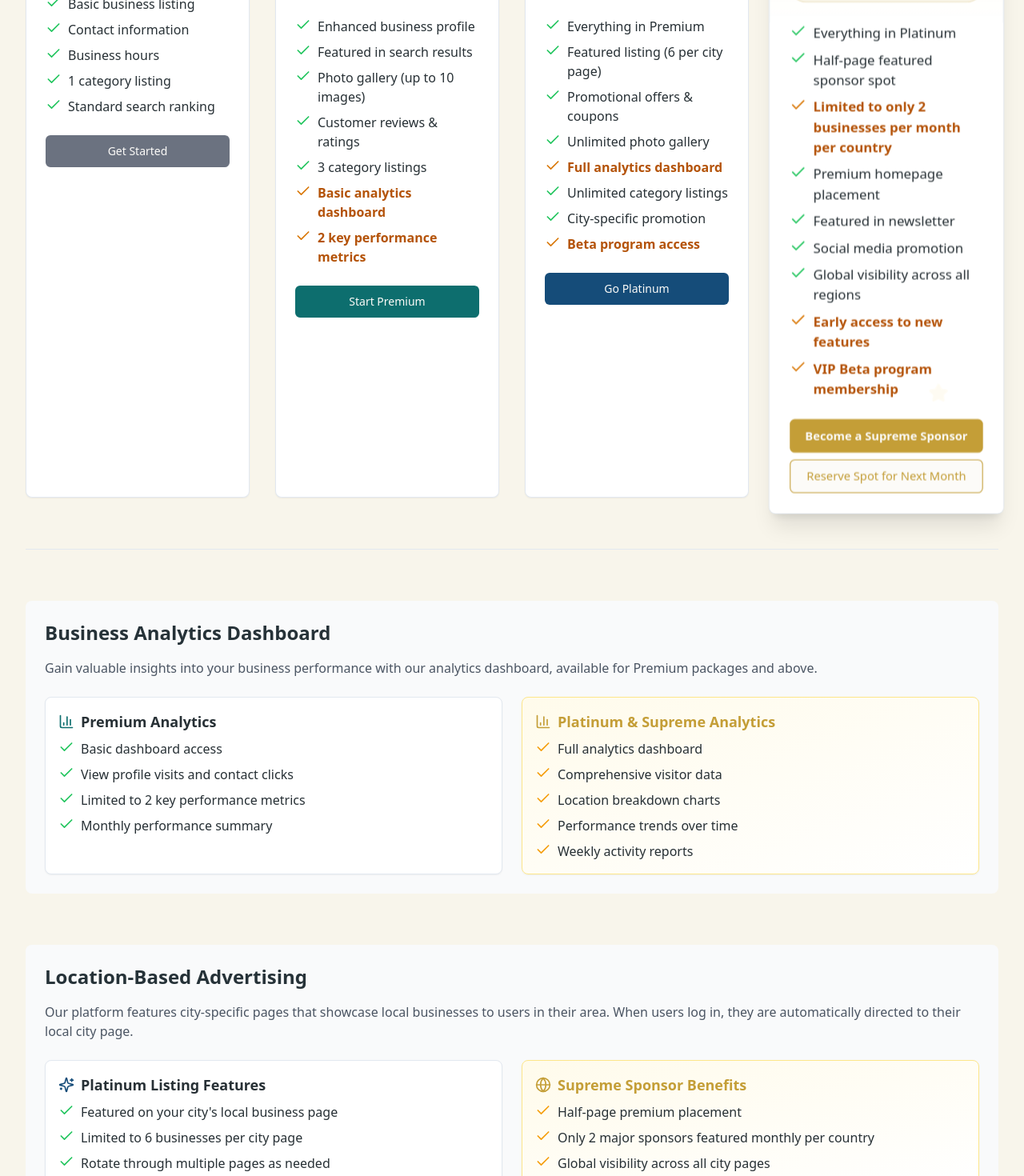
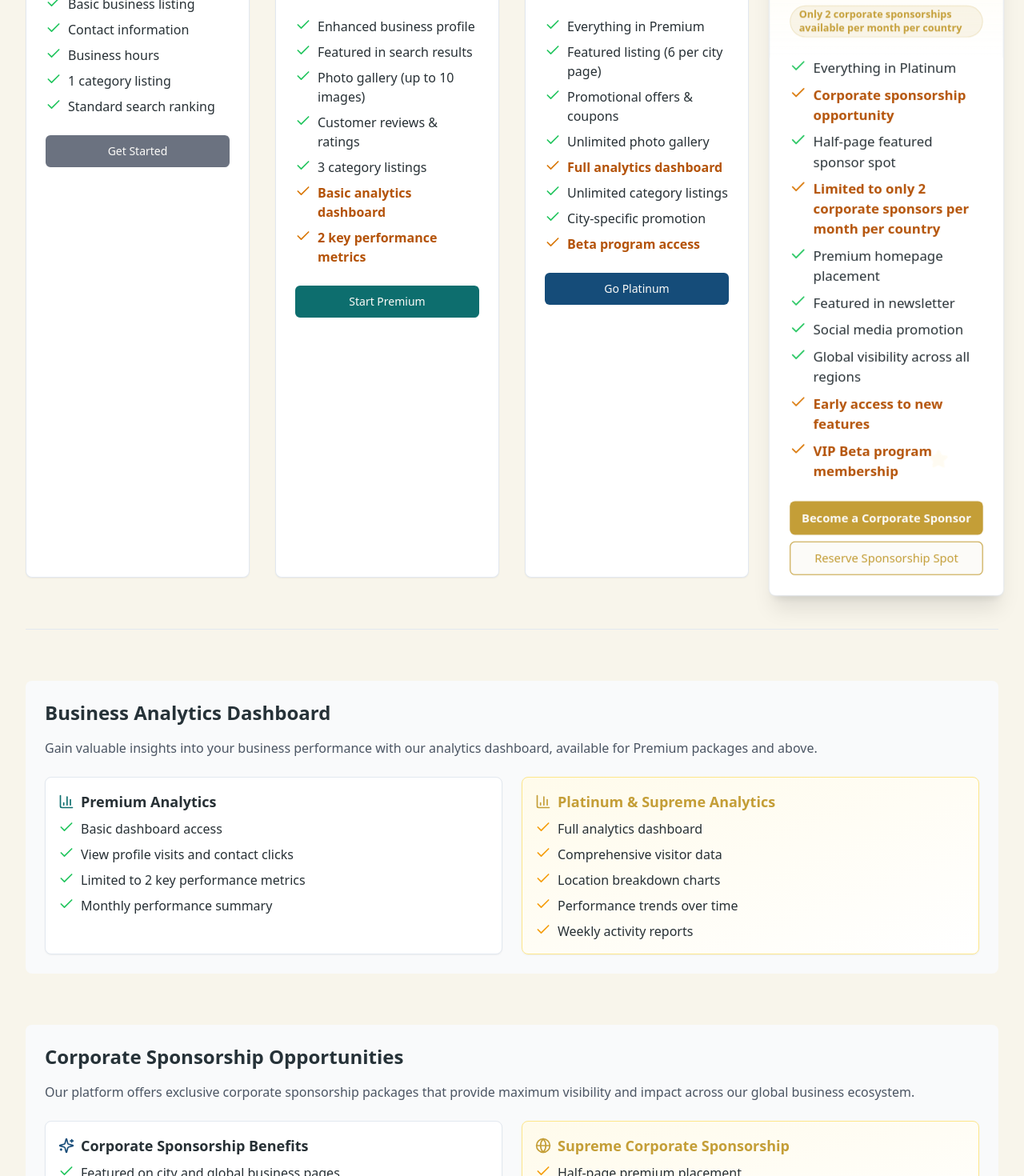
Before and after one commit to Ummahconnects/UmmahRES, a React (Vite) app: page /packages in a window 1280 px wide. Shown: the part 560-2030 px from the top of the page at 80% size. Built offline with nearby package versions, Linux system fonts and the light colour scheme; a web font is replaced by a local one.

Commit message:
Refactor: Update package card to use corporation

```diff
--- a/src/components/home/MajorSponsorCampaign.tsx
+++ b/src/components/home/MajorSponsorCampaign.tsx
@@ -1,4 +1,3 @@
-
 import { useState, useEffect } from "react";
 import { Link } from "react-router-dom";
 import { Button } from "@/components/ui/button";
@@ -20,7 +19,6 @@ interface SponsorData {
   tagline: string;
 }
 
-// Sample sponsor data - in a real app, this would come from an API or database
 const sponsorData: SponsorData[] = [
   {
     id: "1",
@@ -44,7 +42,6 @@ const MajorSponsorCampaign = () => {
   const [currentSponsor, setCurrentSponsor] = useState<SponsorData>(sponsorData[0]);
   const [animating, setAnimating] = useState(false);
 
-  // Rotate between sponsors automatically
   useEffect(() => {
     if (sponsorData.length <= 1) return;
 
@@ -56,17 +53,15 @@ const MajorSponsorCampaign = () => {
         setCurrentSponsor(sponsorData[nextIndex]);
         setTimeout(() => setAnimating(false), 100);
       }, 500);
-    }, 15000); // Change sponsor every 15 seconds
+    }, 15000);
 
     return () => clearInterval(interval);
   }, [currentSponsor]);
 
   return (
     <section className="relative py-16 overflow-hidden">
-      {/* Background gradient */}
       <div className="absolute inset-0 bg-gradient-to-br from-muslim-light via-white to-amber-50 opacity-90 z-0"></div>
 
-      {/* Animated stars */}
       <div className="absolute inset-0 z-0">
         {[...Array(20)].map((_, i) => (
           <Star
@@ -89,26 +84,24 @@ const MajorSponsorCampaign = () => {
         <div className="flex justify-center mb-8">
           <div className="inline-flex items-center px-4 py-2 rounded-full bg-gradient-to-r from-amber-400 to-muslim-gold text-white font-bold text-sm">
             <BadgeDollarSign className="h-4 w-4 mr-2" />
-            SUPREME SPONSOR SPOTLIGHT
+            CORPORATE SPONSOR SPOTLIGHT
           </div>
         </div>
 
         <h2 className="text-3xl md:text-4xl font-bold text-center text-muslim-dark mb-4">
-          Our Supreme Corporate Sponsors
+          Our Distinguished Corporate Sponsors
         </h2>
 
         <p className="text-center text-gray-600 max-w-3xl mx-auto mb-12">
-          Showcasing organizations committed to supporting the Muslim community and businesses worldwide
+          Showcasing organizations committed to supporting the Muslim business ecosystem worldwide
         </p>
 
         <div
           className={`relative bg-white rounded-xl shadow-xl overflow-hidden transition-all duration-500 ${animating ? 'opacity-0 translate-y-4' : 'opacity-100 translate-y-0'}`}
         >
-          {/* Gold border effect */}
           <div className="absolute inset-0 border-4 border-muslim-gold rounded-xl"></div>
 
           <div className="grid grid-cols-1 md:grid-cols-2 gap-0">
-            {/* Logo/Image Section */}
             <div className="h-64 md:h-auto overflow-hidden relative flex items-center justify-center p-6 bg-gradient-to-br from-amber-400/10 to-muslim-gold/10">
               <img
                 src={currentSponsor.logo}
@@ -118,12 +111,11 @@ const MajorSponsorCampaign = () => {
               <div className="absolute top-4 left-4">
                 <div className="flex items-center bg-muslim-gold text-white px-3 py-1 rounded-full text-sm font-medium">
                   <Award className="h-4 w-4 mr-1" />
-                  Supreme Sponsor
+                  Corporate Sponsor
                 </div>
               </div>
             </div>
 
-            {/* Content Section */}
             <div className="p-8 flex flex-col justify-between">
               <div>
                 <div className="flex items-start justify-between mb-4">
@@ -165,7 +157,6 @@ const MajorSponsorCampaign = () => {
             </div>
           </div>
 
-          {/* Sponsor indicator dots */}
           {sponsorData.length > 1 && (
             <div className="flex justify-center p-4">
               {sponsorData.map((sponsor) => (
--- a/src/components/packages/PackageGrid.tsx
+++ b/src/components/packages/PackageGrid.tsx
@@ -1,4 +1,3 @@
-
 import React, { useState, useEffect } from "react";
 import { Star, Badge, Package, Award, Sparkles } from "lucide-react";
 import PackageCard from "./PackageCard";
@@ -6,7 +5,6 @@ import PackageCard from "./PackageCard";
 const PackageGrid = () => {
   const [sparklePosition, setSparklePosition] = useState({ top: 0, left: 0 });
 
-  // Animation for the sparkling stars
   useEffect(() => {
     const interval = setInterval(() => {
       setSparklePosition({
@@ -49,8 +47,9 @@ const PackageGrid = () => {
 
   const supremeFeatures = [
     { text: "Everything in Platinum" },
+    { text: "Corporate sponsorship opportunity", highlight: true },
     { text: "Half-page featured sponsor spot" },
-    { text: "Limited to only 2 businesses per month per country", highlight: true },
+    { text: "Limited to only 2 corporate sponsors per month per country", highlight: true },
     { text: "Premium homepage placement" },
     { text: "Featured in newsletter" },
     { text: "Social media promotion" },
@@ -103,17 +102,17 @@ const PackageGrid = () => {
       />
 
       <PackageCard
-        title="Supreme"
-        description="Exclusive sponsorship opportunity"
+        title="Supreme Corporate"
+        description="Exclusive corporate sponsorship opportunity"
         price="$299.99"
         annualPrice="$2,999.90"
         annualSavings="Save $599.98"
         features={supremeFeatures}
         color="muslim-gold"
-        banner="Supreme Sponsor"
-        primaryButtonText="Become a Supreme Sponsor"
-        secondaryButtonText="Reserve Spot for Next Month"
-        additionalInfo="Only 2 spots available per month per country"
+        banner="Corporate Sponsor"
+        primaryButtonText="Become a Corporate Sponsor"
+        secondaryButtonText="Reserve Sponsorship Spot"
+        additionalInfo="Only 2 corporate sponsorships available per month per country"
         isHighlighted={true}
         sparklePosition={sparklePosition}
         icon={<Sparkles className="h-5 w-5 text-amber-500" />}
--- a/src/pages/Packages.tsx
+++ b/src/pages/Packages.tsx
@@ -11,24 +11,24 @@ import { BarChart3, Church, Globe, HeartHandshake, Sparkles } from "lucide-react
 
 const PackagesPage = () => {
   const locationFeatures = {
-    title: "Location-Based Advertising",
-    description: "Our platform features city-specific pages that showcase local businesses to users in their area. When users log in, they are automatically directed to their local city page.",
+    title: "Corporate Sponsorship Opportunities",
+    description: "Our platform offers exclusive corporate sponsorship packages that provide maximum visibility and impact across our global business ecosystem.",
     gridItems: [
       {
-        title: "Platinum Listing Features",
+        title: "Corporate Sponsorship Benefits",
         features: [
-          "Featured on your city's local business page",
-          "Limited to 6 businesses per city page",
-          "Rotate through multiple pages as needed"
+          "Featured on city and global business pages",
+          "Limited corporate sponsorship per month",
+          "Targeted exposure to Muslim business community"
         ],
         icon: <Sparkles className="h-5 w-5 text-muslim-blue" />
       },
       {
-        title: "Supreme Sponsor Benefits",
+        title: "Supreme Corporate Sponsorship",
         features: [
           "Half-page premium placement",
-          "Only 2 major sponsors featured monthly per country",
-          "Global visibility across all city pages"
+          "Only 2 corporate sponsors monthly per country",
+          "Global visibility across all platforms"
         ],
         highlight: true,
         icon: <Globe className="h-5 w-5 text-muslim-gold" />
```
